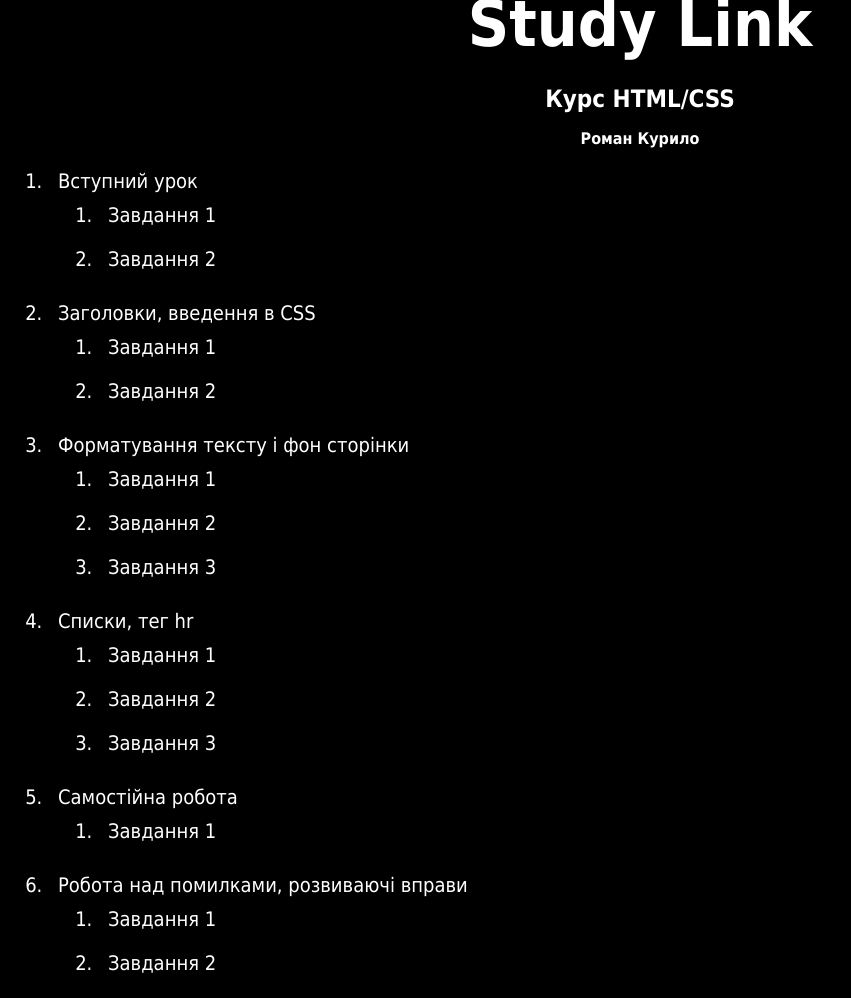
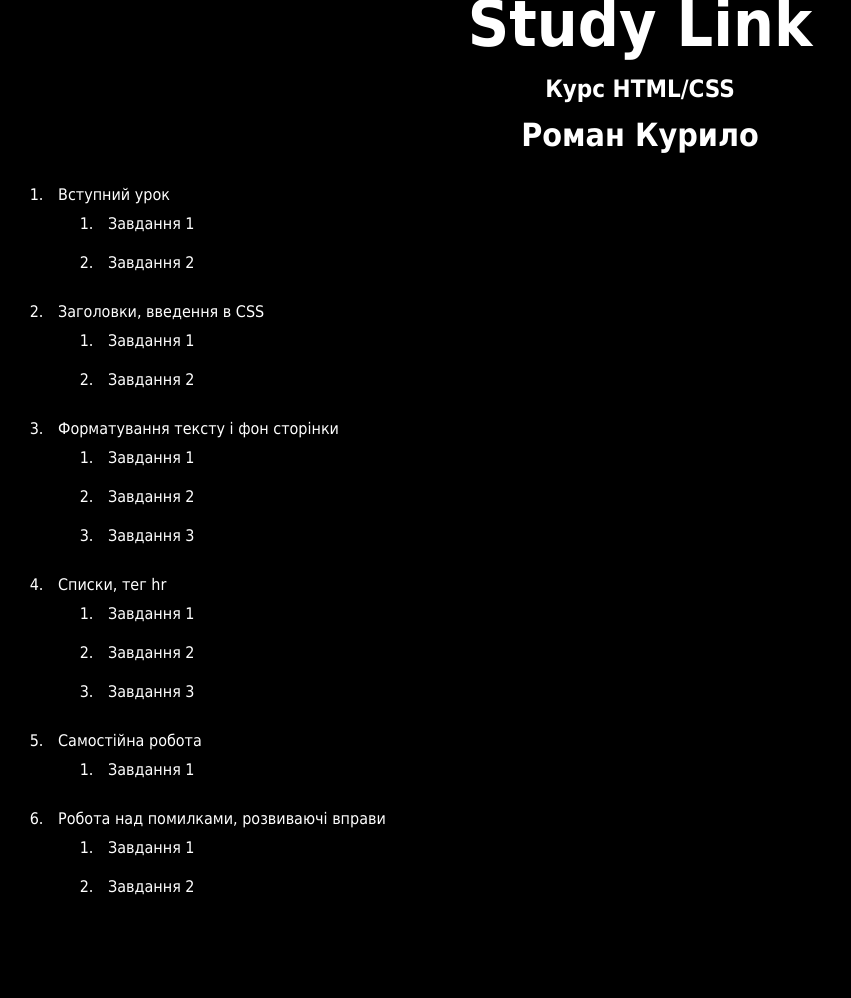
Before and after one commit to romczyk2009/romczyk2009.github.io, a plain HTML site: page index.html in a window 1280 px wide. Shown: the whole page, without its empty margins (0-851 px from the left). After the commit the page ends 932 px from the top, so only its background shows below. Drawn offline with Linux system fonts and the light colour scheme.

Commit message:
Update index.html

```diff
--- a/index.html
+++ b/index.html
@@ -14,16 +14,16 @@
 			}
 
 			h2{
-				line-height: 2rem;
+				line-height: 0.5;
 			}
 
 			h3{
-				font-size: 1rem;
+				font-size: 2rem;
 				line-height: 0.5;
 			}
 
 			li{
-				font-size: 20px;
+				font-size: 1rem;
 				padding:10
 			}
 		</style>
```
